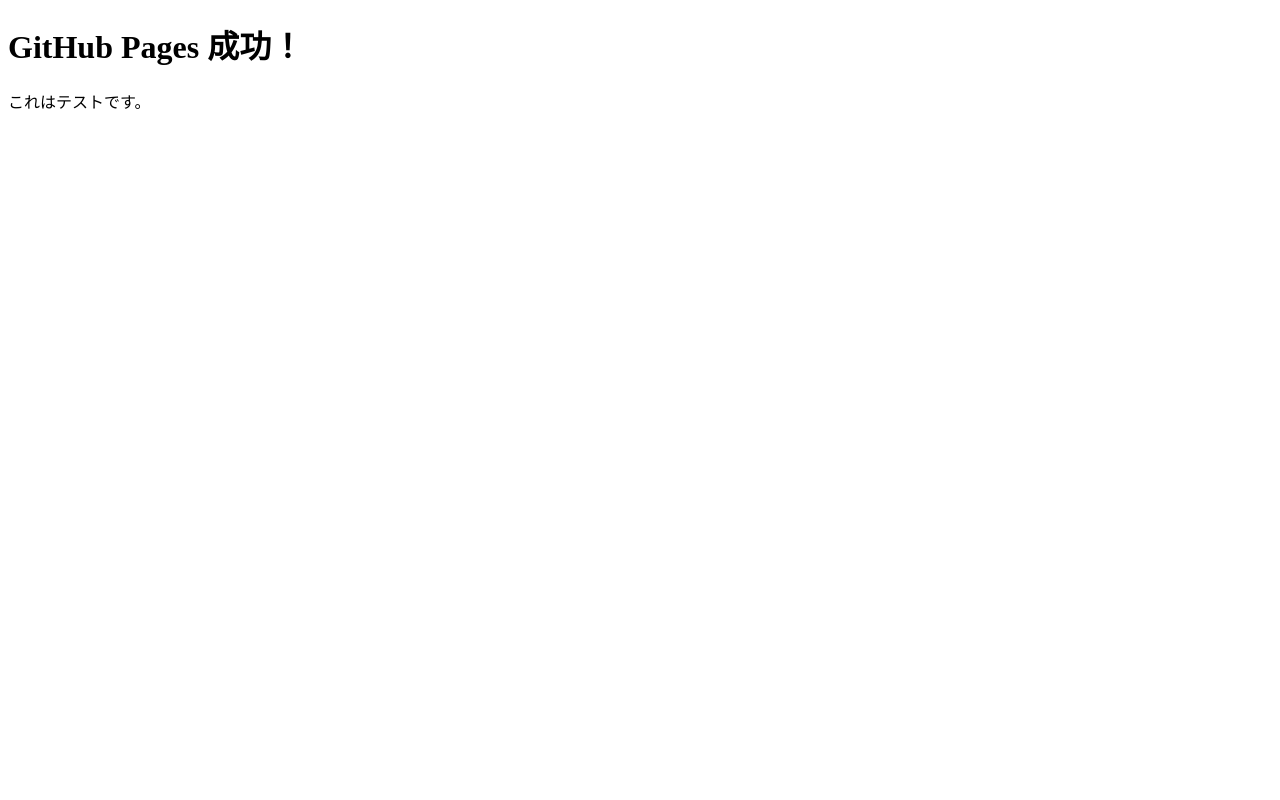
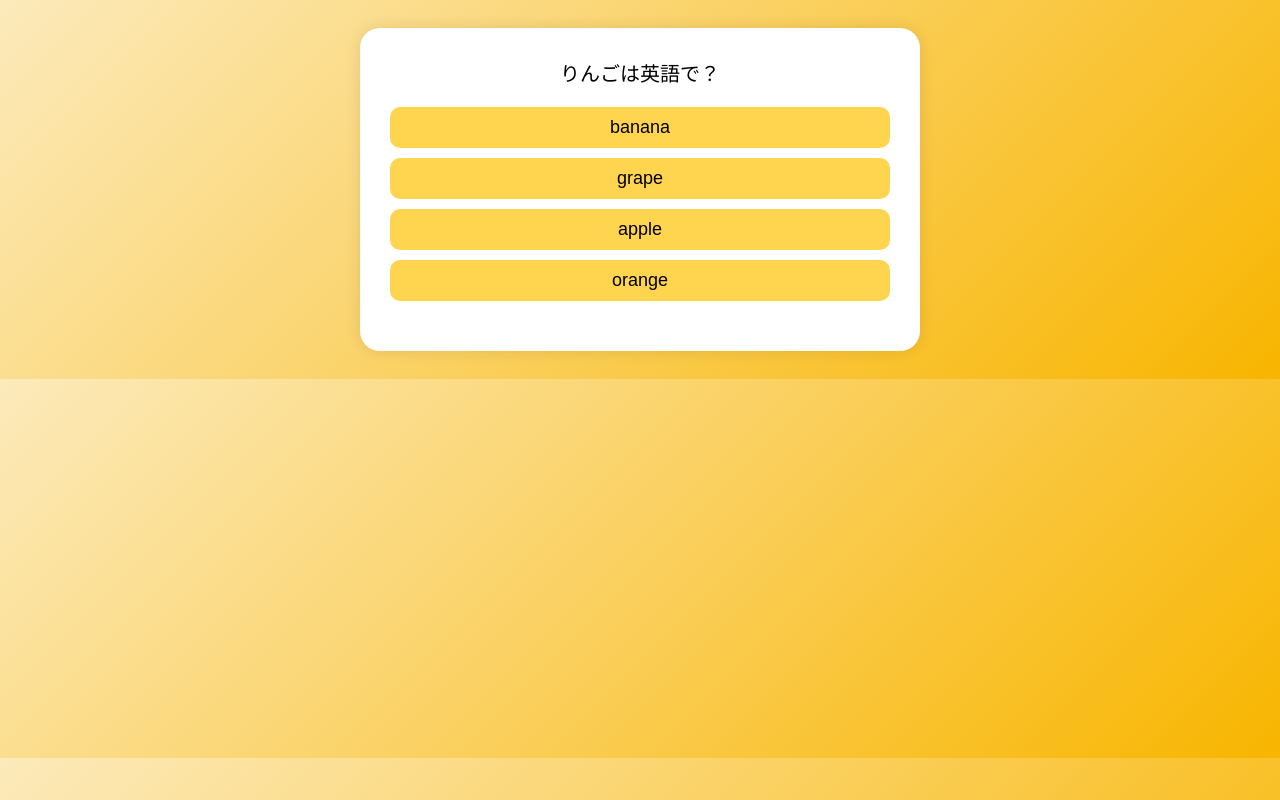
Before and after one commit to yujin-cliud/you-app, a plain HTML site: page index.html in a window 1280 px wide. Drawn offline with Linux system fonts and the light colour scheme.

Commit message:
Update index.html

```diff
--- a/index.html
+++ b/index.html
@@ -2,10 +2,101 @@
 <html lang="ja">
 <head>
   <meta charset="UTF-8">
-  <title>テストページ</title>
+  <meta name="viewport" content="width=device-width, initial-scale=1.0">
+  <title>英語クイズ</title>
+  <style>
+    body {
+      font-family: 'Arial', sans-serif;
+      background: linear-gradient(135deg, #fceabb, #f8b500);
+      text-align: center;
+      padding: 20px;
+    }
+    .quiz-box {
+      background: white;
+      border-radius: 20px;
+      padding: 30px;
+      max-width: 500px;
+      margin: auto;
+      box-shadow: 0 0 15px rgba(0,0,0,0.1);
+    }
+    .question {
+      font-size: 20px;
+      margin-bottom: 20px;
+    }
+    .choices button {
+      display: block;
+      width: 100%;
+      margin: 10px 0;
+      padding: 10px;
+      font-size: 18px;
+      border-radius: 10px;
+      border: none;
+      background: #ffd54f;
+      cursor: pointer;
+    }
+    .choices button:hover {
+      background: #ffb300;
+    }
+    #result {
+      margin-top: 20px;
+      font-weight: bold;
+      font-size: 18px;
+    }
+  </style>
 </head>
 <body>
-  <h1>GitHub Pages 成功！</h1>
-  <p>これはテストです。</p>
+  <div class="quiz-box">
+    <div id="question" class="question"></div>
+    <div id="choices" class="choices"></div>
+    <div id="result"></div>
+  </div>
+
+  <script>
+    const quiz = [
+      {
+        question: "りんごは英語で？",
+        choices: ["banana", "grape", "apple", "orange"],
+        correct: 2
+      },
+      {
+        question: "ねこは英語で？",
+        choices: ["dog", "cat", "mouse", "bird"],
+        correct: 1
+      },
+      // 他にもどんどん増やせるよ
+    ];
+
+    let current = 0;
+    let score = 0;
+
+    function showQuestion() {
+      if (current >= quiz.length) {
+        document.getElementById("question").textContent = `終了！スコア：${score} / ${quiz.length}`;
+        document.getElementById("choices").innerHTML = "";
+        return;
+      }
+
+      const q = quiz[current];
+      document.getElementById("question").textContent = q.question;
+
+      const choices = document.getElementById("choices");
+      choices.innerHTML = "";
+
+      q.choices.forEach((choice, i) => {
+        const btn = document.createElement("button");
+        btn.textContent = choice;
+        btn.onclick = () => {
+          if (i === q.correct) {
+            score++;
+          }
+          current++;
+          showQuestion();
+        };
+        choices.appendChild(btn);
+      });
+    }
+
+    showQuestion();
+  </script>
 </body>
 </html>
```
